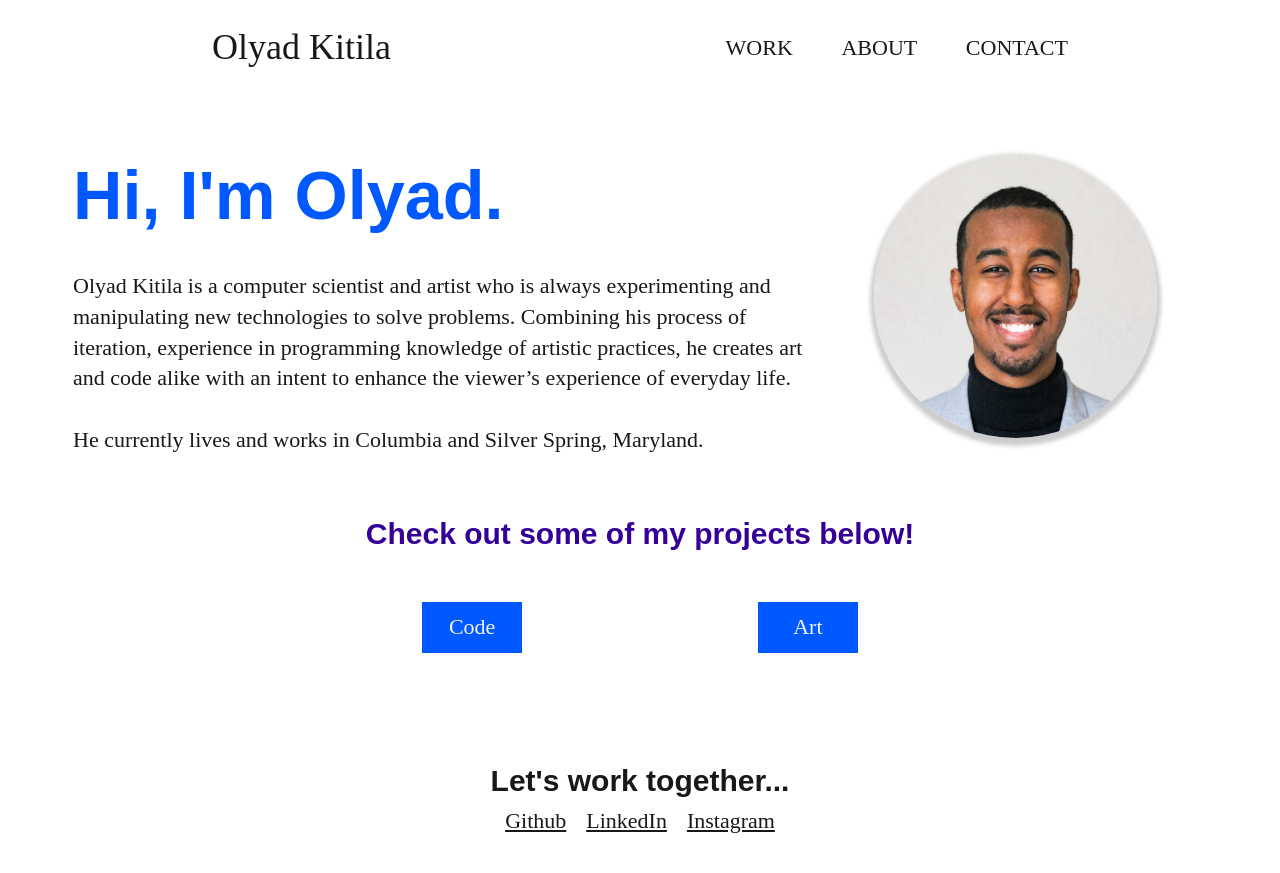
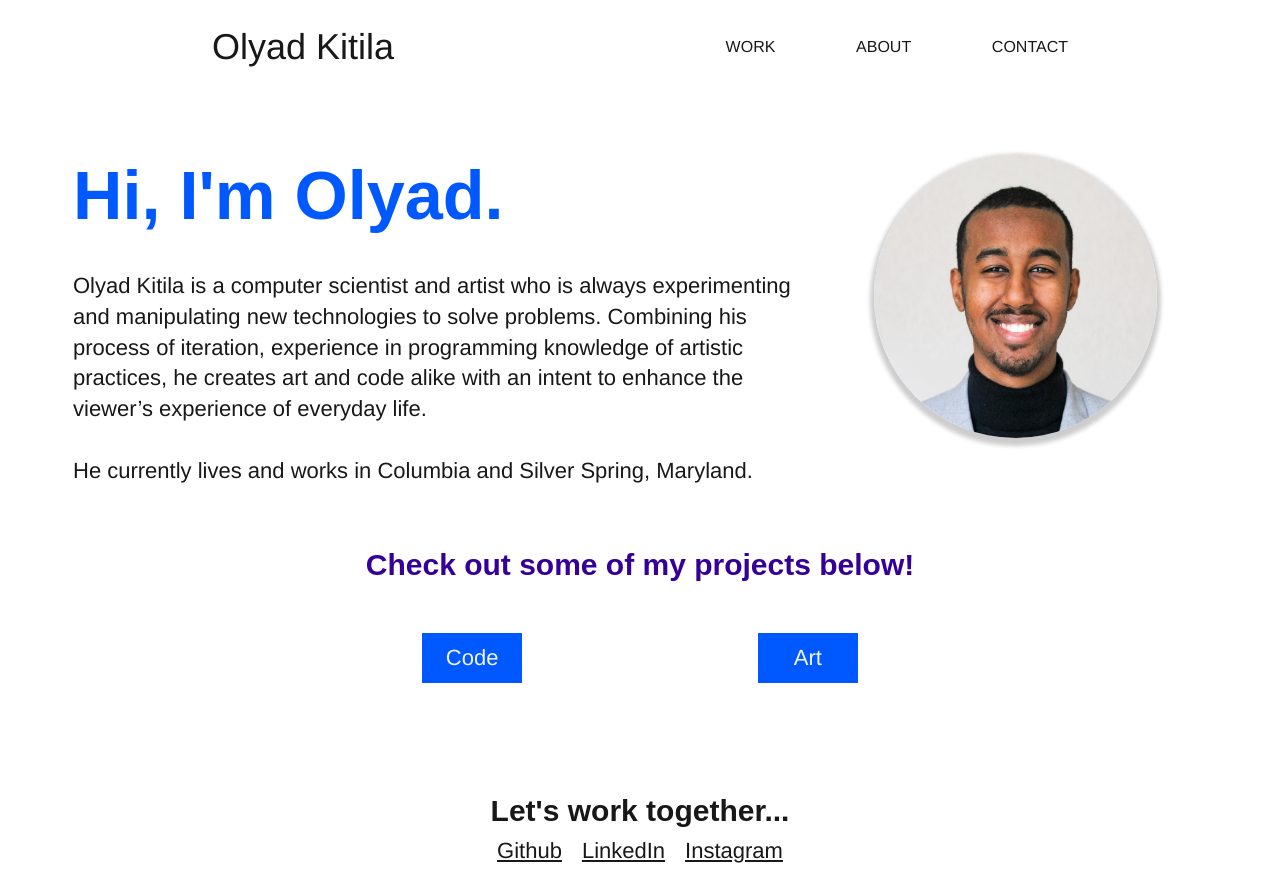
Before and after one commit to thymetime/Module-12-React, a React (Vite) app in the folder Portfolio/: page / in a window 1280 px wide. Before the commit the page ends 843 px from the top, so only its background shows below. Built offline with nearby package versions, Linux system fonts and the light colour scheme.

Commit message:
nav font size increase

```diff
--- a/Portfolio/src/App.css
+++ b/Portfolio/src/App.css
@@ -33,7 +33,7 @@ html {
 
 body,
 button {
-    font-family: 'Times New Roman', sans-serif;
+    font-family: 'Helvetica', sans-serif;
     font-weight: 100;
     color: var(--main-black);
     font-size: 2.2rem;
--- a/Portfolio/src/Nav.css
+++ b/Portfolio/src/Nav.css
@@ -20,8 +20,8 @@
     justify-content: space-between;
 }
 
-.nav-item {
-
+.nav-item_custom {
+    font-size: 1.6rem;
 }
 
 .nav-link {
```
